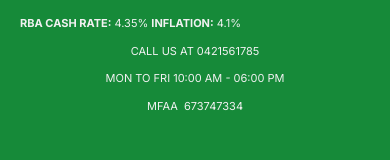
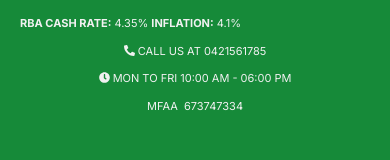
Before and after one commit to manutdmohit/eco-finance, a Next.js app: page /contact-us in a window 390 px wide. Shown: the top 160 px of the page. Built offline with nearby package versions, Linux system fonts and the light colour scheme.

Commit message:
Add react-fonts: phone and clock

```diff
--- a/app/components/Top/Top.css
+++ b/app/components/Top/Top.css
@@ -79,3 +79,8 @@ p {
 .top-bar a:hover {
   color: #fff;
 }
+
+#phone,
+#clock {
+  margin-bottom: 3px;
+}
--- a/app/components/Top/top.tsx
+++ b/app/components/Top/top.tsx
@@ -1,5 +1,6 @@
 import './Top.css';
 
+import { FaPhoneAlt, FaClock } from 'react-icons/fa';
 export const TopBar = () => {
   return (
     <div className="container-fluid top-bar">
@@ -16,16 +17,14 @@ export const TopBar = () => {
           </div>
           <div className="col-md-3 col-sm-6">
             <p className="mail-text text-center">
-              <a href="tel:0287509780">
-                <i className="icon-phone-call icon-2x icon-default"></i>Call us
-                at 0421561785
+              <a href="tel:0421561785">
+                <FaPhoneAlt id="phone" /> Call us at 0421561785
               </a>
             </p>
           </div>
           <div className="col-md-3 col-sm-6">
             <p className="mail-text text-center">
-              <i className="icon-clock icon-2x icon-default"></i>Mon to Fri
-              10:00 am - 06:00 pm
+              <FaClock id="clock" /> Mon to Fri 10:00 am - 06:00 pm
             </p>
           </div>
           <div className="col-md-2 col-sm-6">
```
